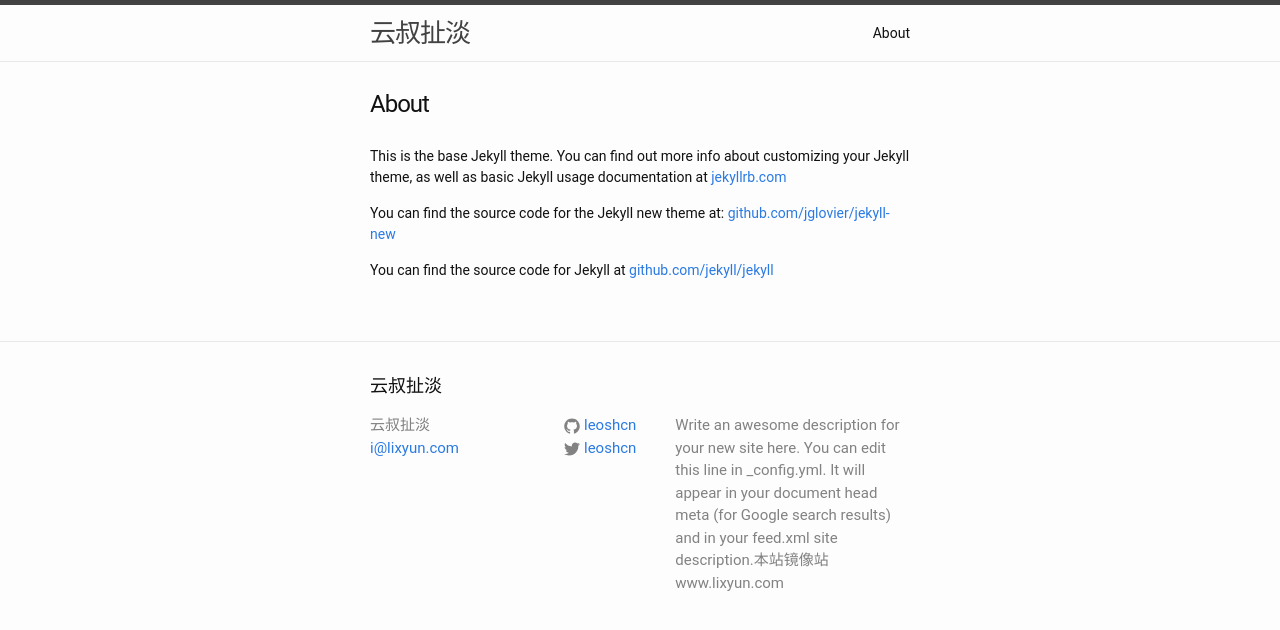
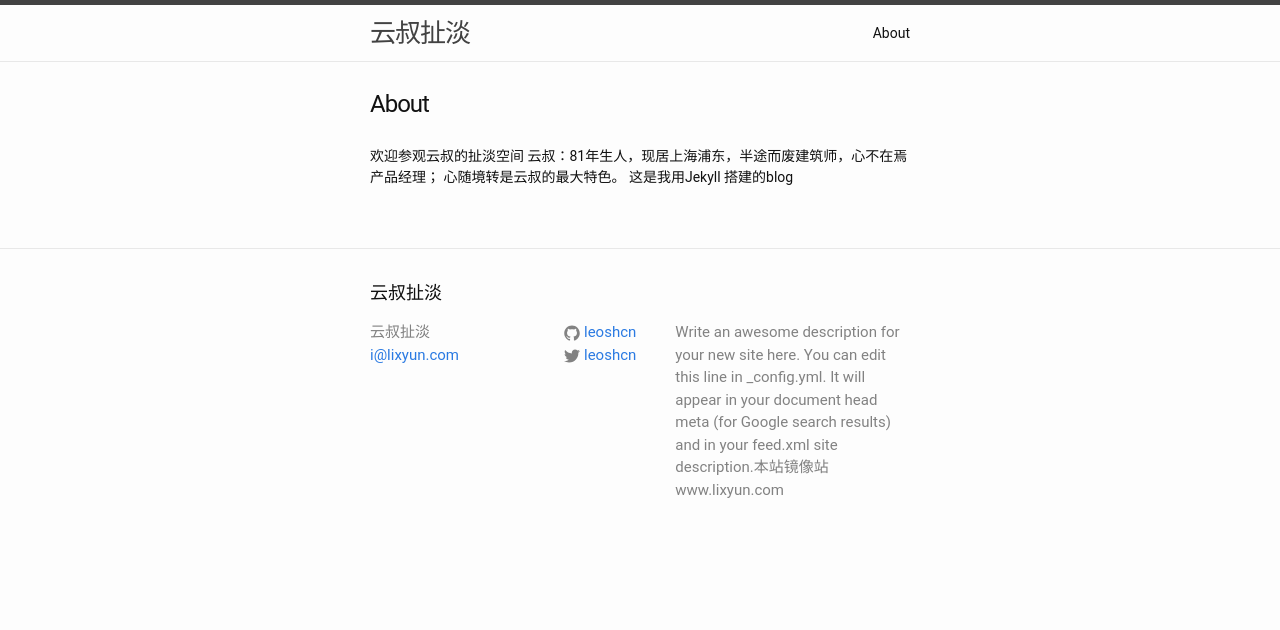
Before and after one commit to leoshcn/leoshcn.github.io, a Jekyll site: the page built from about.md, in a window 1280 px wide. Shown: the top 630 px of the page. Built offline with Jekyll 4.4.1, drawn with Linux system fonts in a browser that asks for light colours.

Commit message:
update about

```diff
--- a/about.md
+++ b/about.md
@@ -4,8 +4,7 @@
 permalink: /about/
 ---
 
-This is the base Jekyll theme. You can find out more info about customizing your Jekyll theme, as well as basic Jekyll usage documentation at [jekyllrb.com](http://jekyllrb.com/)
-
-You can find the source code for the Jekyll new theme at: [github.com/jglovier/jekyll-new](https://github.com/jglovier/jekyll-new)
-
-You can find the source code for Jekyll at [github.com/jekyll/jekyll](https://github.com/jekyll/jekyll)
+欢迎参观云叔的扯淡空间
+云叔：81年生人，现居上海浦东，半途而废建筑师，心不在焉产品经理；
+心随境转是云叔的最大特色。
+这是我用Jekyll 搭建的blog
```
